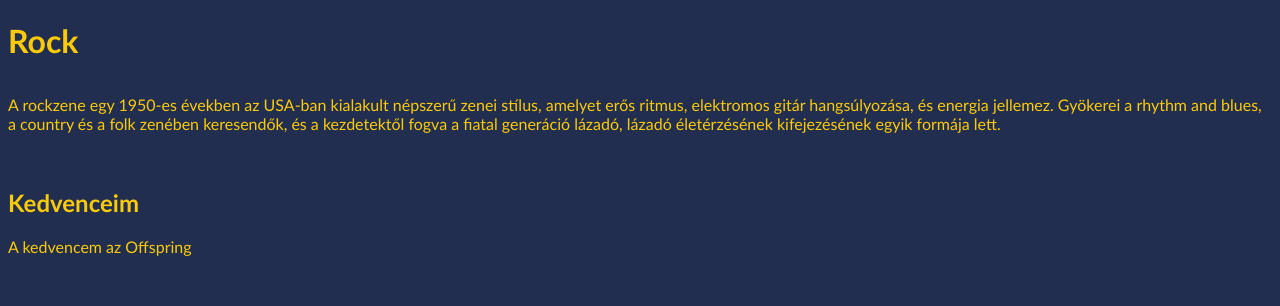
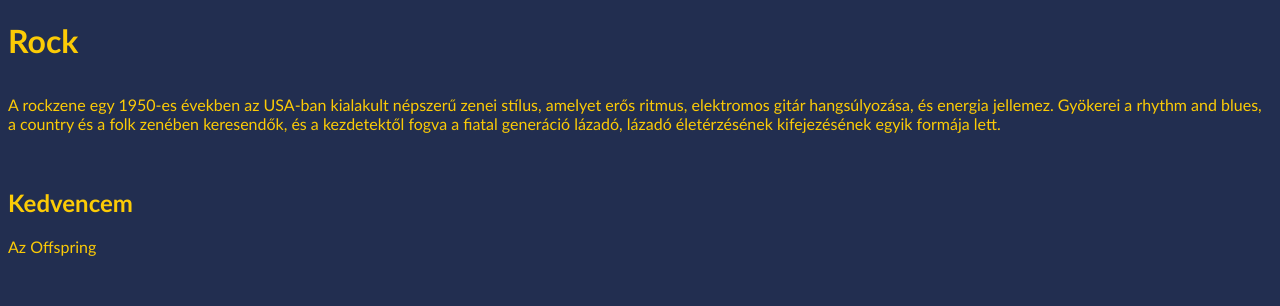
Before and after one commit to CsuCsuF/Zenei-stilusok, a plain HTML site: page Rock.html in a window 1280 px wide. Shown: the top 306 px of the page. Drawn offline with Linux system fonts and the light colour scheme.

Commit message:
Update Rock.html

```diff
--- a/Rock.html
+++ b/Rock.html
@@ -9,8 +9,8 @@
 <h1>Rock<a href="index.html" style="justify-content: right;"><button>Kezdőlap</button></a> </h1>
 <p>A rockzene egy 1950-es években az USA-ban kialakult népszerű zenei stílus, amelyet erős ritmus, elektromos gitár hangsúlyozása, és energia jellemez. Gyökerei a rhythm and blues, a country és a folk zenében keresendők, és a kezdetektől fogva a fiatal generáció lázadó, lázadó életérzésének kifejezésének egyik formája lett.  </p>
 <br>
-<h2>Kedvenceim</h2>
-<p>A kedvencem az Offspring</p>
+<h2>Kedvencem</h2>
+<p>Az Offspring</p>
 <br>
 <h2>
 Kedvenc zenéim tőlük:</h2>
```
